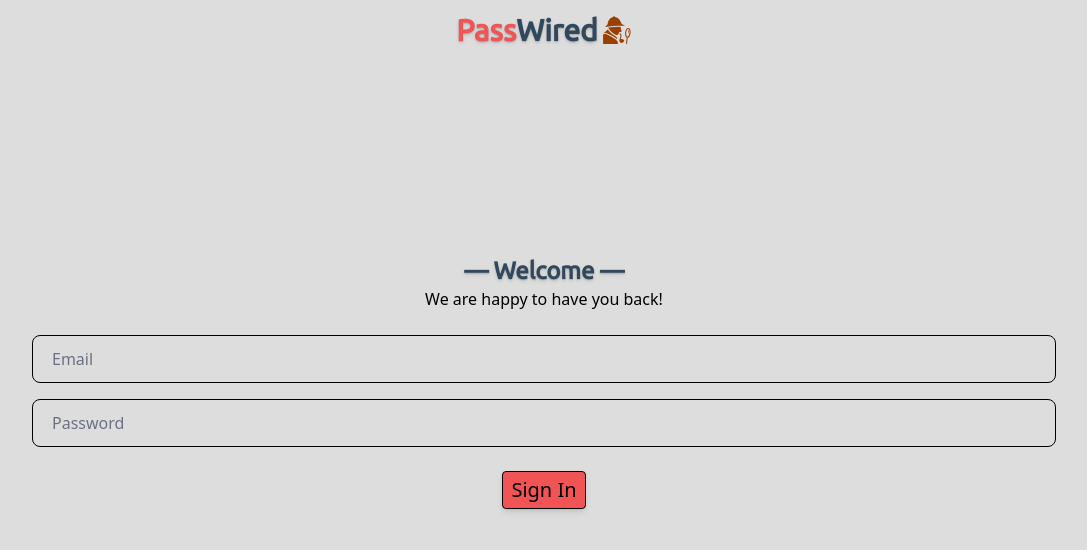
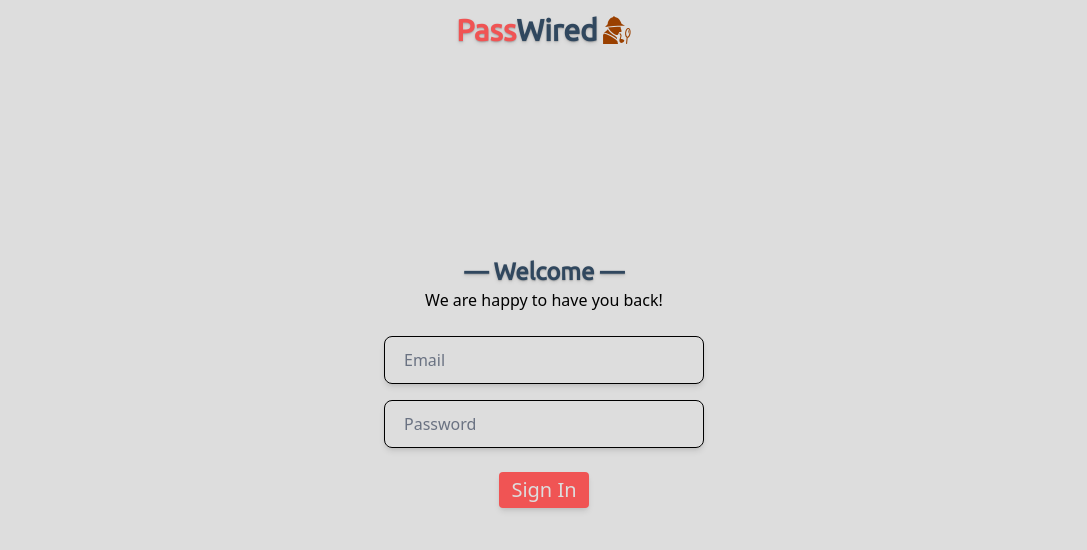
Before and after one commit to Divyansh-Jitpure/PassWired, a React (Vite) app in the folder client/: page /login in a window 1280 px wide. Shown: the top 550 px of the page, without its empty margins (96-1183 px from the left). Built offline with nearby package versions, Linux system fonts and the light colour scheme.

Commit message:
Login and UI update

```diff
--- a/client/src/components/Button.jsx
+++ b/client/src/components/Button.jsx
@@ -5,7 +5,7 @@ const Button = ({ text, action, type }) => {
     <button
       onClick={() => action()}
       type={type}
-      className="cursor-pointer rounded border bg-[#F05454] px-2 py-1 text-xl shadow-md transition-all select-none hover:bg-[#ef3c3c] active:bg-[#ef3c3c]"
+      className="cursor-pointer rounded bg-[#F05454] px-3 py-1 text-xl text-[#DDDDDD] shadow-md transition-all select-none hover:bg-[#ef3c3c] active:bg-[#ef3c3c]"
     >
       {text}
     </button>
--- a/client/src/pages/login/Login.jsx
+++ b/client/src/pages/login/Login.jsx
@@ -18,7 +18,10 @@ const Login = () => {
         <p>We are happy to have you back!</p>
       </div>
 
-      <form onSubmit={handleSubmit} className="flex w-[80%] flex-col gap-4">
+      <form
+        onSubmit={handleSubmit}
+        className="flex w-[75%] flex-col gap-4 sm:w-[25%]"
+      >
         {/* Email */}
         <div className="relative w-full">
           <input
@@ -28,7 +31,7 @@ const Login = () => {
             // autoComplete="off"
             value={email}
             onChange={(e) => setEmail(e.target.value)}
-            className="peer h-12 w-full rounded-lg border p-4 focus:border-[#F05454] focus:outline-none"
+            className="peer h-12 w-full rounded-lg border p-4 shadow-md focus:border-[#F05454] focus:outline-none"
           />
           <label
             htmlFor="email"
@@ -51,7 +54,7 @@ const Login = () => {
             // autoComplete="off"
             value={password}
             onChange={(e) => setPassword(e.target.value)}
-            className="peer h-12 w-full rounded-lg border p-4 focus:border-[#F05454] focus:outline-none"
+            className="peer h-12 w-full rounded-lg border p-4 shadow-md focus:border-[#F05454] focus:outline-none"
           />
           <label
             htmlFor="password"
--- a/client/src/pages/vault/Vault.jsx
+++ b/client/src/pages/vault/Vault.jsx
@@ -9,9 +9,6 @@ const Vault = () => {
     <div className="mt-4 flex flex-col items-center gap-4 select-none">
       <Title text="Saved Passwords" />
       <AddPassword />
-      <section className="w-[80%]">
-        <Password platform="{pwd.platform}" id="{pwd.id}" />
-      </section>
       <RecentPasswords pwdCount={Number.MAX_VALUE} />
     </div>
   );
```
